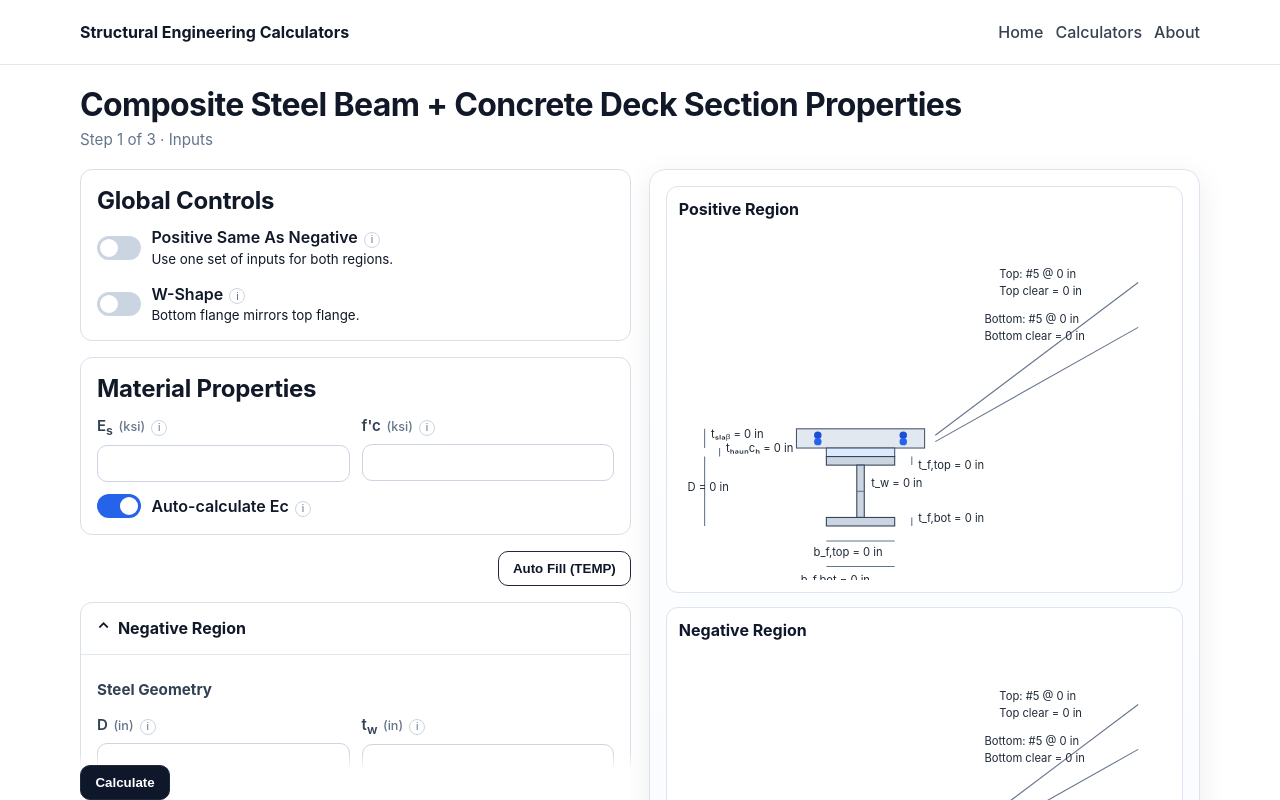
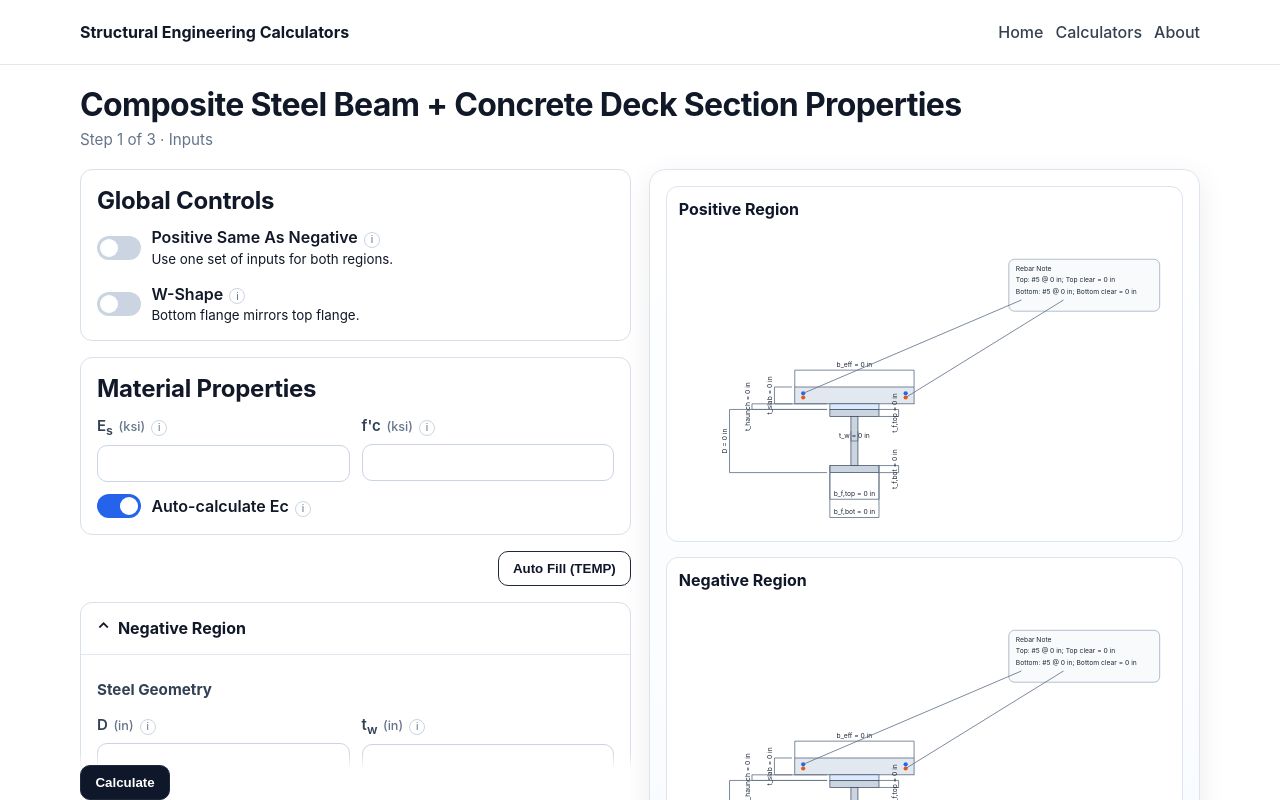
Before and after one commit to parkerallen22/Structural-Engineering-Calculation, a Next.js app: page /calculators/composite-section-properties in a window 1280 px wide. Shown: the top 800 px of the page. Built offline with nearby package versions, Linux system fonts and the light colour scheme.

Commit message:
Refactor Page 1 section diagrams for robust dimensions and layout

```diff
--- a/src/app/calculators/composite-section-properties/page.js
+++ b/src/app/calculators/composite-section-properties/page.js
@@ -161,7 +161,42 @@ function inchesToPx(value, scale, minPx, maxPx) {
   return Math.min(maxPx, Math.max(minPx, raw));
 }
 
-function SectionSketch({ region, title }) {
+function clampInchesToPx(value, scale, minPx, maxPx) {
+  return inchesToPx(value, scale, minPx, maxPx);
+}
+
+function computeBarRadius(barSize) {
+  const parsed = Number(String(barSize ?? '').replace('#', ''));
+  return Math.min(6, Math.max(3, (Number.isFinite(parsed) ? parsed : 5) * 0.52));
+}
+
+function computeBarLayout(widthPx, spacingIn, effectiveWidthIn) {
+  const spacing = Math.max(1, toNumber(spacingIn, 12));
+  const width = Math.max(1, toNumber(effectiveWidthIn, 24));
+  const estimatedCount = Math.floor(width / spacing) + 1;
+  const count = Math.min(10, Math.max(2, estimatedCount));
+  const left = -widthPx / 2;
+  const interval = count > 1 ? widthPx / (count - 1) : 0;
+  return Array.from({ length: count }, (_, index) => left + index * interval);
+}
+
+function Dimension({ id, orientation, x1, y1, x2, y2, extA, extB, label, className, textClassName }) {
+  const midX = (x1 + x2) / 2;
+  const midY = (y1 + y2) / 2;
+  const labelTransform = orientation === 'vertical' ? `rotate(-90 ${midX} ${midY})` : undefined;
+  const textDy = orientation === 'vertical' ? -3 : -5;
+
+  return (
+    <g>
+      {extA ? <line x1={extA.x1} y1={extA.y1} x2={extA.x2} y2={extA.y2} className={className} /> : null}
+      {extB ? <line x1={extB.x1} y1={extB.y1} x2={extB.x2} y2={extB.y2} className={className} /> : null}
+      <line x1={x1} y1={y1} x2={x2} y2={y2} className={className} markerStart={`url(#${id})`} markerEnd={`url(#${id})`} />
+      <text x={midX} y={midY + textDy} transform={labelTransform} textAnchor="middle" className={textClassName}>{label}</text>
+    </g>
+  );
+}
+
+function SectionSketch({ region, title, compact = false }) {
   const D = toNumber(region.D, 24);
   const tw = toNumber(region.tw, 0.5);
   const tfTop = toNumber(region.tfTop, 0.75);
@@ -172,34 +207,41 @@ function SectionSketch({ region, title }) {
   const tSlab = toNumber(region.tSlab, 8);
   const bEff = toNumber(region.bEff, Math.max(bfTop, bfBot));
 
-  const viewWidth = 460;
-  const viewHeight = 330;
-  const centerX = 170;
-  const baseY = 280;
-  const availableHeight = 235;
+  const viewWidth = 700;
+  const viewHeight = compact ? 430 : 460;
+  const centerX = 250;
+  const baseY = compact ? 350 : 370;
+  const availableHeight = compact ? 270 : 300;
 
   const verticalScale = availableHeight / Math.max(D + tHaunch + tSlab, 1);
-  const horizontalScale = 190 / Math.max(bEff, bfTop, bfBot, 1);
+  const horizontalScale = 280 / Math.max(bEff, bfTop, bfBot, 1);
 
-  const slabH = inchesToPx(tSlab, verticalScale, 18, 95);
-  const haunchH = inchesToPx(tHaunch, verticalScale, 8, 42);
-  const steelH = inchesToPx(D, verticalScale, 65, 170);
+  const slabH = clampInchesToPx(tSlab, verticalScale, 24, compact ? 90 : 110);
+  const haunchH = clampInchesToPx(tHaunch, verticalScale, 8, 40);
+  const steelH = clampInchesToPx(D, verticalScale, 90, compact ? 190 : 210);
 
-  const topFlangeH = inchesToPx(tfTop, verticalScale, 8, 26);
-  const bottomFlangeH = inchesToPx(tfBot, verticalScale, 8, 26);
+  const topFlangeH = clampInchesToPx(tfTop, verticalScale, 10, 28);
+  const bottomFlangeH = clampInchesToPx(tfBot, verticalScale, 10, 28);
   const webH = Math.max(16, steelH - topFlangeH - bottomFlangeH);
 
-  const slabW = inchesToPx(bEff, horizontalScale, 120, 260);
-  const topFlangeW = inchesToPx(bfTop, horizontalScale, 64, 220);
-  const bottomFlangeW = inchesToPx(bfBot, horizontalScale, 64, 220);
-  const webW = inchesToPx(tw, horizontalScale, 7, 30);
+  const slabW = clampInchesToPx(bEff, horizontalScale, 170, 320);
+  const topFlangeW = clampInchesToPx(bfTop, horizontalScale, 70, 250);
+  const bottomFlangeW = clampInchesToPx(bfBot, horizontalScale, 70, 250);
+  const webW = clampInchesToPx(tw, horizontalScale, 10, 40);
 
   const steelTopY = baseY - steelH;
   const haunchY = steelTopY - haunchH;
   const slabY = haunchY - slabH;
 
-  const topBarY = slabY + inchesToPx(region.rebarTop.clearDistance, verticalScale, 6, slabH - 6);
-  const bottomBarY = slabY + slabH - inchesToPx(region.rebarBottom.clearDistance, verticalScale, 6, slabH - 6);
+  const topBarY = slabY + clampInchesToPx(region.rebarTop.clearDistance, verticalScale, 9, slabH * 0.45);
+  const bottomBarY = slabY + slabH - clampInchesToPx(region.rebarBottom.clearDistance, verticalScale, 9, slabH * 0.45);
+  const topBars = computeBarLayout(slabW - 24, region.rebarTop.spacing, bEff);
+  const bottomBars = computeBarLayout(slabW - 24, region.rebarBottom.spacing, bEff);
+  const topBarR = computeBarRadius(region.rebarTop.barSize);
+  const bottomBarR = computeBarRadius(region.rebarBottom.barSize);
+  const noteX = 470;
+  const noteY = compact ? 70 : 76;
+  const dimensionTextClass = compact ? `${styles.dimensionText} ${styles.dimensionTextCompact}` : styles.dimensionText;
 
   const topBarText = region.rebarTop.alternatingBars
     ? `${region.rebarTop.barSize} @ ${fmtSketch(region.rebarTop.spacing)} in, ${region.rebarTop.altBarSize} @ ${fmtSketch(region.rebarTop.altSpacing)} in`
@@ -226,42 +268,38 @@ function SectionSketch({ region, title }) {
         <rect x={centerX - webW / 2} y={steelTopY + topFlangeH} width={webW} height={webH} fill="#cbd5e1" stroke="#334155" />
         <rect x={centerX - bottomFlangeW / 2} y={baseY - bottomFlangeH} width={bottomFlangeW} height={bottomFlangeH} fill="#cbd5e1" stroke="#334155" />
 
-        <circle cx={centerX - 40} cy={topBarY} r="3.5" fill="#1d4ed8" />
-        <circle cx={centerX + 40} cy={topBarY} r="3.5" fill="#1d4ed8" />
-        <circle cx={centerX - 40} cy={bottomBarY} r="3.5" fill="#2563eb" />
-        <circle cx={centerX + 40} cy={bottomBarY} r="3.5" fill="#2563eb" />
+        {topBars.map((offset) => <circle key={`top-${offset}`} cx={centerX + offset} cy={topBarY} r={topBarR} fill="#2563eb" />)}
+        {bottomBars.map((offset) => <circle key={`bot-${offset}`} cx={centerX + offset} cy={bottomBarY} r={bottomBarR} fill="#ea580c" />)}
 
-        <line x1="24" y1={baseY} x2="24" y2={steelTopY} stroke="#64748b" markerStart={`url(#arrow-${title ?? 'single'})`} markerEnd={`url(#arrow-${title ?? 'single'})`} />
-        <text x="8" y={(baseY + steelTopY) / 2} className={styles.dimensionText}>D = {fmtSketch(D)} in</text>
+        <Dimension
+          id={`arrow-${title ?? 'single'}`}
+          orientation="vertical"
+          x1={72}
+          y1={baseY}
+          x2={72}
+          y2={steelTopY}
+          extA={{ x1: centerX - bottomFlangeW / 2 - 4, y1: baseY, x2: 72, y2: baseY }}
+          extB={{ x1: centerX - topFlangeW / 2 - 4, y1: steelTopY, x2: 72, y2: steelTopY }}
+          label={`D = ${fmtSketch(D)} in`}
+          className={styles.dimensionLine}
+          textClassName={dimensionTextClass}
+        />
+        <Dimension id={`arrow-${title ?? 'single'}`} orientation="vertical" x1={104} y1={haunchY} x2={104} y2={steelTopY} extA={{ x1: centerX - topFlangeW / 2 - 4, y1: steelTopY, x2: 104, y2: steelTopY }} extB={{ x1: centerX - topFlangeW / 2 - 4, y1: haunchY, x2: 104, y2: haunchY }} label={`t_haunch = ${fmtSketch(tHaunch)} in`} className={styles.dimensionLine} textClassName={dimensionTextClass} />
+        <Dimension id={`arrow-${title ?? 'single'}`} orientation="vertical" x1={136} y1={slabY} x2={136} y2={haunchY} extA={{ x1: centerX - slabW / 2 - 4, y1: slabY, x2: 136, y2: slabY }} extB={{ x1: centerX - slabW / 2 - 4, y1: haunchY, x2: 136, y2: haunchY }} label={`t_slab = ${fmtSketch(tSlab)} in`} className={styles.dimensionLine} textClassName={dimensionTextClass} />
 
-        <line x1="38" y1={steelTopY} x2="38" y2={haunchY} stroke="#64748b" markerStart={`url(#arrow-${title ?? 'single'})`} markerEnd={`url(#arrow-${title ?? 'single'})`} />
-        <text x="44" y={(steelTopY + haunchY) / 2} className={styles.dimensionText}>tₕₐᵤₙcₕ = {fmtSketch(tHaunch)} in</text>
+        <Dimension id={`arrow-${title ?? 'single'}`} orientation="horizontal" x1={centerX - slabW / 2} y1={slabY - 24} x2={centerX + slabW / 2} y2={slabY - 24} extA={{ x1: centerX - slabW / 2, y1: slabY, x2: centerX - slabW / 2, y2: slabY - 24 }} extB={{ x1: centerX + slabW / 2, y1: slabY, x2: centerX + slabW / 2, y2: slabY - 24 }} label={`b_eff = ${fmtSketch(bEff)} in`} className={styles.dimensionLine} textClassName={dimensionTextClass} />
+        <Dimension id={`arrow-${title ?? 'single'}`} orientation="horizontal" x1={centerX - topFlangeW / 2} y1={baseY + 38} x2={centerX + topFlangeW / 2} y2={baseY + 38} extA={{ x1: centerX - topFlangeW / 2, y1: baseY, x2: centerX - topFlangeW / 2, y2: baseY + 38 }} extB={{ x1: centerX + topFlangeW / 2, y1: baseY, x2: centerX + topFlangeW / 2, y2: baseY + 38 }} label={`b_f,top = ${fmtSketch(bfTop)} in`} className={styles.dimensionLine} textClassName={dimensionTextClass} />
+        <Dimension id={`arrow-${title ?? 'single'}`} orientation="horizontal" x1={centerX - bottomFlangeW / 2} y1={baseY + 64} x2={centerX + bottomFlangeW / 2} y2={baseY + 64} extA={{ x1: centerX - bottomFlangeW / 2, y1: baseY - bottomFlangeH, x2: centerX - bottomFlangeW / 2, y2: baseY + 64 }} extB={{ x1: centerX + bottomFlangeW / 2, y1: baseY - bottomFlangeH, x2: centerX + bottomFlangeW / 2, y2: baseY + 64 }} label={`b_f,bot = ${fmtSketch(bfBot)} in`} className={styles.dimensionLine} textClassName={dimensionTextClass} />
+        <Dimension id={`arrow-${title ?? 'single'}`} orientation="vertical" x1={centerX + topFlangeW / 2 + 28} y1={steelTopY} x2={centerX + topFlangeW / 2 + 28} y2={steelTopY + topFlangeH} extA={{ x1: centerX + topFlangeW / 2, y1: steelTopY, x2: centerX + topFlangeW / 2 + 28, y2: steelTopY }} extB={{ x1: centerX + topFlangeW / 2, y1: steelTopY + topFlangeH, x2: centerX + topFlangeW / 2 + 28, y2: steelTopY + topFlangeH }} label={`t_f,top = ${fmtSketch(tfTop)} in`} className={styles.dimensionLine} textClassName={dimensionTextClass} />
+        <Dimension id={`arrow-${title ?? 'single'}`} orientation="vertical" x1={centerX + bottomFlangeW / 2 + 28} y1={baseY - bottomFlangeH} x2={centerX + bottomFlangeW / 2 + 28} y2={baseY} extA={{ x1: centerX + bottomFlangeW / 2, y1: baseY - bottomFlangeH, x2: centerX + bottomFlangeW / 2 + 28, y2: baseY - bottomFlangeH }} extB={{ x1: centerX + bottomFlangeW / 2, y1: baseY, x2: centerX + bottomFlangeW / 2 + 28, y2: baseY }} label={`t_f,bot = ${fmtSketch(tfBot)} in`} className={styles.dimensionLine} textClassName={dimensionTextClass} />
+        <Dimension id={`arrow-${title ?? 'single'}`} orientation="horizontal" x1={centerX - webW / 2} y1={steelTopY + topFlangeH + webH / 2} x2={centerX + webW / 2} y2={steelTopY + topFlangeH + webH / 2} extA={{ x1: centerX - webW / 2, y1: steelTopY + topFlangeH + webH / 2 - 14, x2: centerX - webW / 2, y2: steelTopY + topFlangeH + webH / 2 }} extB={{ x1: centerX + webW / 2, y1: steelTopY + topFlangeH + webH / 2 - 14, x2: centerX + webW / 2, y2: steelTopY + topFlangeH + webH / 2 }} label={`t_w = ${fmtSketch(tw)} in`} className={styles.dimensionLine} textClassName={dimensionTextClass} />
 
-        <line x1="24" y1={haunchY} x2="24" y2={slabY} stroke="#64748b" markerStart={`url(#arrow-${title ?? 'single'})`} markerEnd={`url(#arrow-${title ?? 'single'})`} />
-        <text x="30" y={(haunchY + slabY) / 2} className={styles.dimensionText}>tₛₗₐᵦ = {fmtSketch(tSlab)} in</text>
-
-        <line x1={centerX - topFlangeW / 2} y1={baseY + 14} x2={centerX + topFlangeW / 2} y2={baseY + 14} stroke="#64748b" markerStart={`url(#arrow-${title ?? 'single'})`} markerEnd={`url(#arrow-${title ?? 'single'})`} />
-        <text x={centerX - 44} y={baseY + 28} className={styles.dimensionText}>b_f,top = {fmtSketch(bfTop)} in</text>
-
-        <line x1={centerX - bottomFlangeW / 2} y1={baseY + 38} x2={centerX + bottomFlangeW / 2} y2={baseY + 38} stroke="#64748b" markerStart={`url(#arrow-${title ?? 'single'})`} markerEnd={`url(#arrow-${title ?? 'single'})`} />
-        <text x={centerX - 56} y={baseY + 54} className={styles.dimensionText}>b_f,bot = {fmtSketch(bfBot)} in</text>
-
-        <line x1={centerX + topFlangeW / 2 + 16} y1={steelTopY} x2={centerX + topFlangeW / 2 + 16} y2={steelTopY + topFlangeH} stroke="#64748b" markerStart={`url(#arrow-${title ?? 'single'})`} markerEnd={`url(#arrow-${title ?? 'single'})`} />
-        <text x={centerX + topFlangeW / 2 + 22} y={steelTopY + 12} className={styles.dimensionText}>t_f,top = {fmtSketch(tfTop)} in</text>
-
-        <line x1={centerX + bottomFlangeW / 2 + 16} y1={baseY - bottomFlangeH} x2={centerX + bottomFlangeW / 2 + 16} y2={baseY} stroke="#64748b" markerStart={`url(#arrow-${title ?? 'single'})`} markerEnd={`url(#arrow-${title ?? 'single'})`} />
-        <text x={centerX + bottomFlangeW / 2 + 22} y={baseY - 4} className={styles.dimensionText}>t_f,bot = {fmtSketch(tfBot)} in</text>
-
-        <line x1={centerX - webW / 2} y1={steelTopY + topFlangeH + webH / 2} x2={centerX + webW / 2} y2={steelTopY + topFlangeH + webH / 2} stroke="#64748b" markerStart={`url(#arrow-${title ?? 'single'})`} markerEnd={`url(#arrow-${title ?? 'single'})`} />
-        <text x={centerX + 10} y={steelTopY + topFlangeH + webH / 2 - 4} className={styles.dimensionText}>t_w = {fmtSketch(tw)} in</text>
-
-        <line x1={centerX + slabW / 2 + 10} y1={topBarY} x2="430" y2="52" stroke="#64748b" />
-        <text x="300" y="48" className={styles.dimensionText}>Top: {topBarText}</text>
-        <text x="300" y="64" className={styles.dimensionText}>Top clear = {fmtSketch(region.rebarTop.clearDistance)} in</text>
-
-        <line x1={centerX + slabW / 2 + 10} y1={bottomBarY} x2="430" y2="94" stroke="#64748b" />
-        <text x="286" y="90" className={styles.dimensionText}>Bottom: {bottomBarText}</text>
-        <text x="286" y="106" className={styles.dimensionText}>Bottom clear = {fmtSketch(region.rebarBottom.clearDistance)} in</text>
+        <rect x={noteX} y={noteY - 24} width="215" height="74" rx="8" fill="#f8fafc" stroke="#94a3b8" />
+        <text x={noteX + 10} y={noteY - 8} className={dimensionTextClass}>Rebar Note</text>
+        <text x={noteX + 10} y={noteY + 8} className={dimensionTextClass}>Top: {topBarText}; Top clear = {fmtSketch(region.rebarTop.clearDistance)} in</text>
+        <text x={noteX + 10} y={noteY + 26} className={dimensionTextClass}>Bottom: {bottomBarText}; Bottom clear = {fmtSketch(region.rebarBottom.clearDistance)} in</text>
+        <line x1={noteX + 18} y1={noteY + 34} x2={centerX + topBars[topBars.length - 2]} y2={topBarY} className={styles.dimensionLine} markerEnd={`url(#arrow-${title ?? 'single'})`} />
+        <line x1={noteX + 78} y1={noteY + 34} x2={centerX + bottomBars[1]} y2={bottomBarY} className={styles.dimensionLine} markerEnd={`url(#arrow-${title ?? 'single'})`} />
       </svg>
     </article>
   );
@@ -269,13 +307,13 @@ function SectionSketch({ region, title }) {
 
 function DiagramPanel({ draft }) {
   if (draft.positiveSameAsNegative) {
-    return <SectionSketch region={draft.negative} />;
+    return <SectionSketch region={draft.negative} compact={false} />;
   }
 
   return (
     <div className={styles.diagramStack}>
-      <SectionSketch title="Positive Region" region={draft.positive} />
-      <SectionSketch title="Negative Region" region={draft.negative} />
+      <SectionSketch title="Positive Region" region={draft.positive} compact />
+      <SectionSketch title="Negative Region" region={draft.negative} compact />
     </div>
   );
 }
--- a/src/app/calculators/composite-section-properties/page.module.css
+++ b/src/app/calculators/composite-section-properties/page.module.css
@@ -121,12 +121,23 @@
   width: 100%;
   height: auto;
   display: block;
+  overflow: visible;
+}
+
+.dimensionLine {
+  stroke: #64748b;
+  stroke-width: 1.2;
+  fill: none;
 }
 
 .dimensionText {
   font-size: 10.5px;
   fill: #1f2937;
   font-family: Inter, -apple-system, BlinkMacSystemFont, 'Segoe UI', sans-serif;
+}
+
+.dimensionTextCompact {
+  font-size: 9.6px;
 }
 
 .resultTable { width: 100%; border-collapse: collapse; font-size: 0.9rem; margin-top: 0.75rem; }
```
